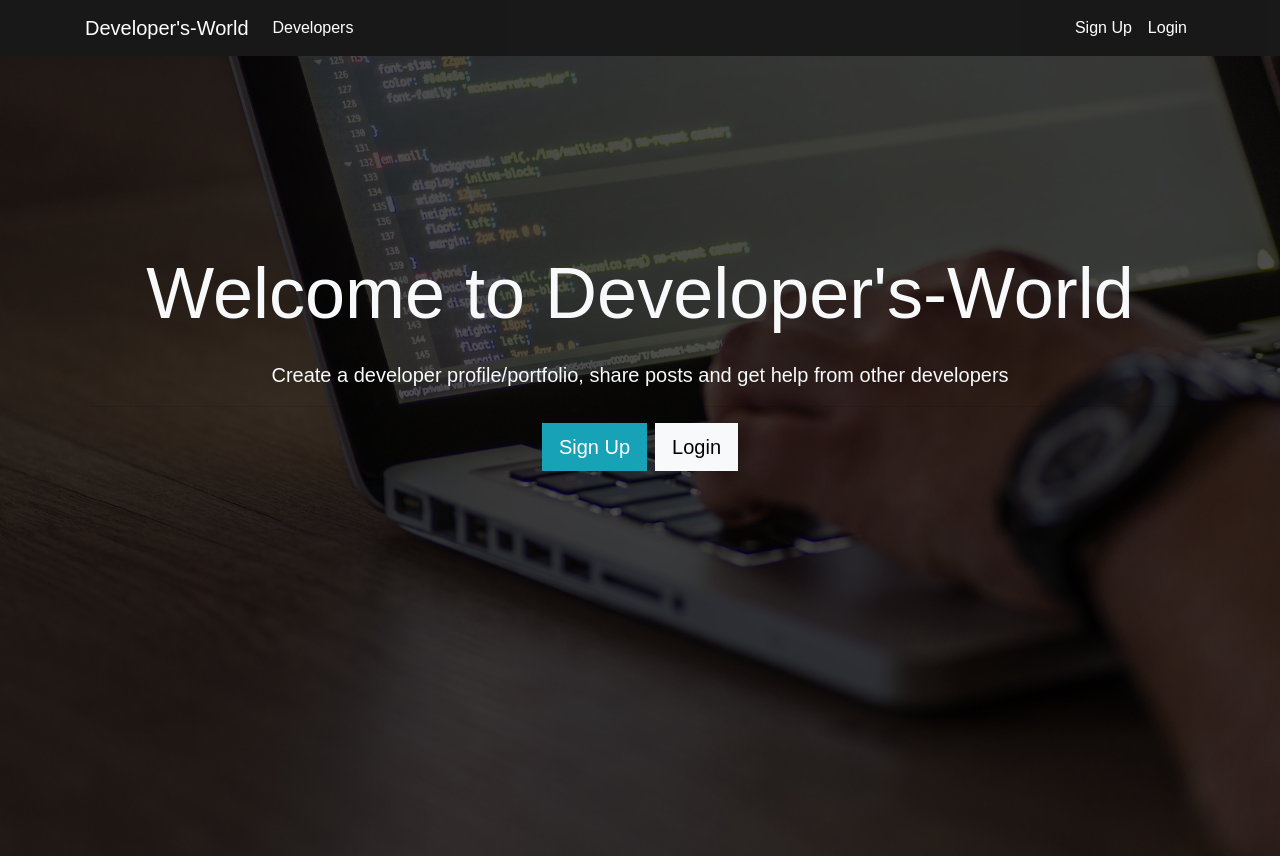
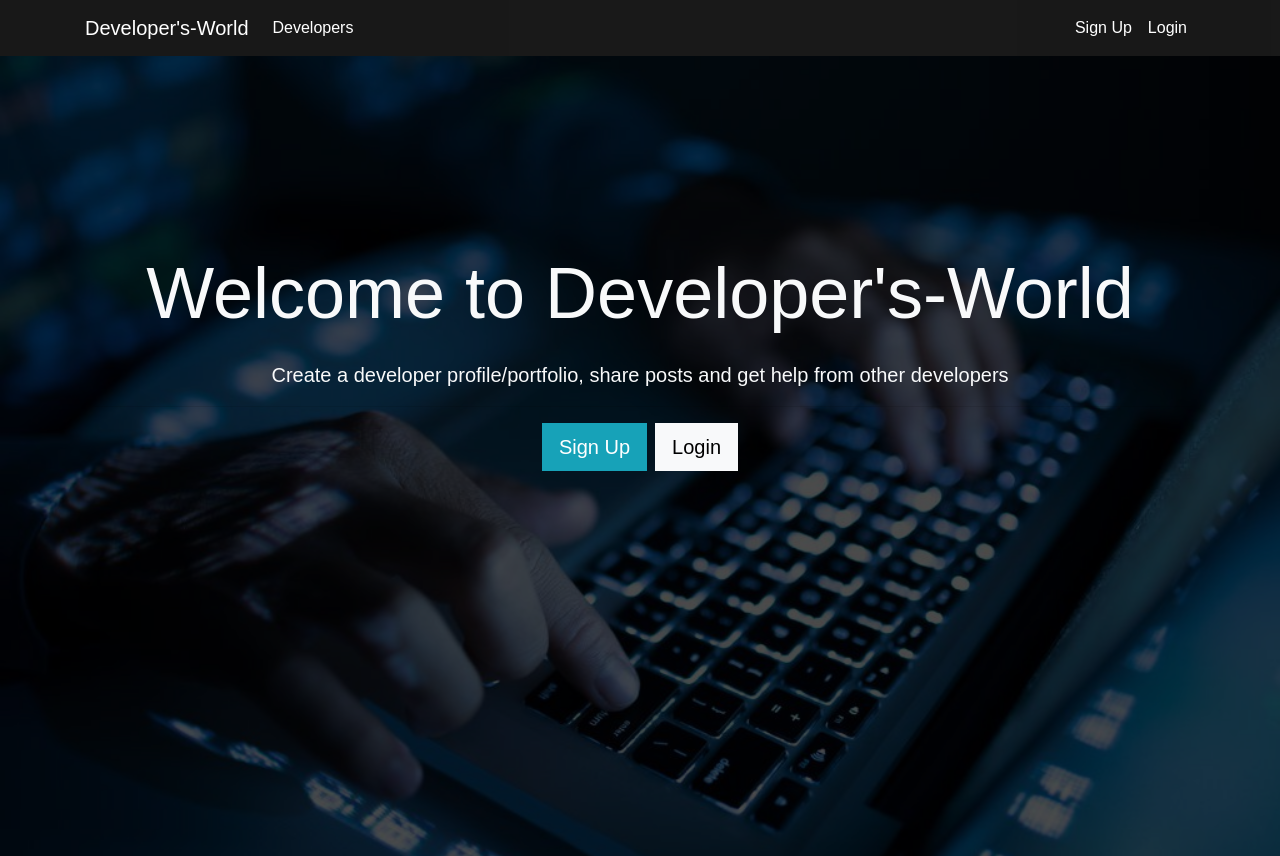
Before and after one commit to SrijitaT/social-network, a React (Create React App) app in the folder client/: page / in a window 1280 px wide. Built offline with nearby package versions, Linux system fonts and the light colour scheme.

Commit message:
changed image

```diff
--- a/client/src/App.css
+++ b/client/src/App.css
@@ -4,7 +4,7 @@
 
 .landing {
   position: relative;
-  background: url("./img/showcase.jpg") no-repeat;
+  background: url("./img/landing.jpg") no-repeat;
   background-size: cover;
   background-position: center;
   height: 100vh;
```
Also changed, not shown: client/src/img/landing.jpg (added).
